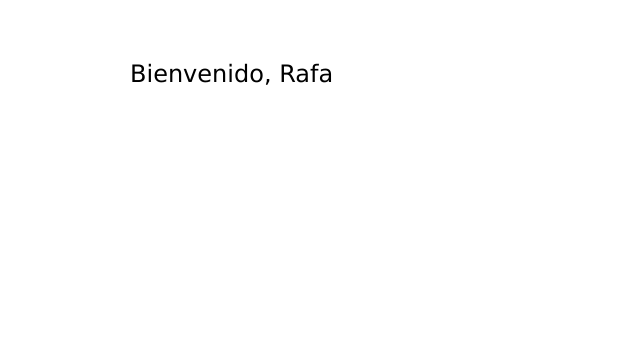
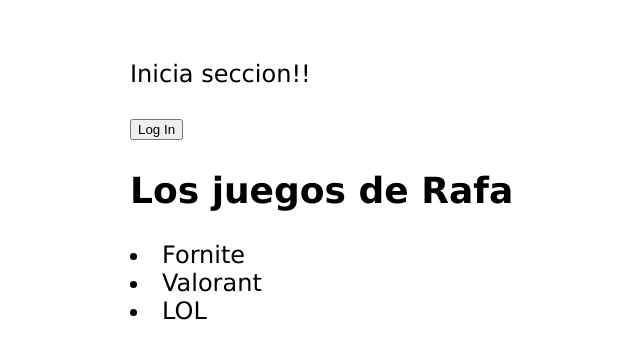
Before and after one commit to RafaelHerrera7/angular-repo, an Angular app in the folder angular-17-main/: page / in a window 1280 px wide. Shown: the top 358 px of the page, without its empty margins (260-900 px from the left). Built offline with nearby package versions, Linux system fonts and the light colour scheme.

Commit message:
subida lunes2

```diff
--- a/angular-17-main/src/app/app.component.ts
+++ b/angular-17-main/src/app/app.component.ts
@@ -1,6 +1,7 @@
 import { Component } from '@angular/core';
 import { RouterOutlet } from '@angular/router';
 import { UserComponent } from './user/user.component';
+import { GamesComponent } from './games/games.component';
 
 @Component({
   selector: 'app-root',
--- /dev/null
+++ b/angular-17-main/src/app/games/games.component.ts
@@ -0,0 +1,36 @@
+import { Component, EventEmitter, Input, Output } from '@angular/core';
+
+@Component({
+  selector: 'app-games',
+  standalone: true,
+  imports: [],
+  template: `
+    <h1>Los juegos de {{ username }}</h1>
+    @for (game of games; track game.id) {
+      <li (click)="fav(game.name)">{{game.name}}</li>
+    }
+  `,
+  styles: ``
+})
+export class GamesComponent {
+  @Input() username = '';
+  @Output() addFavoriteEvent = new EventEmitter<string>();
+
+  games = [
+    {
+      id: 1,
+      name: 'Fornite'
+    },
+    {
+      id: 2,
+      name: 'Valorant'
+    },
+    {
+      id: 3,
+      name: 'LOL'
+    }
+  ]
+  fav(gameName: string){
+    this.addFavoriteEvent.emit(gameName)
+  }
+}
--- a/angular-17-main/src/app/user/user.component.css
+++ b/angular-17-main/src/app/user/user.component.css
@@ -4,3 +4,9 @@
     padding-top: 36px;
     font-size: 24px;
 }
+
+img {
+    width: 64px;
+    height: 64px;
+    border-radius: 50%;
+}
--- a/angular-17-main/src/app/user/user.component.html
+++ b/angular-17-main/src/app/user/user.component.html
@@ -1,7 +1,14 @@
 <section>
     @if (isLoggedIn){
         <p>Bienvenido, {{ username }}</p>
+        <img (click)="greet()" src="https://github.com/rafaelherrera7.png" alt="alt">
     } @else {
         <p>Inicia seccion!!</p>
+        <button (click)="isLoggedIn = true">Log In</button>
+    }
+    <app-games (addFavoriteEvent)="getFavorite($event)" username="{{ username }}"></app-games>
+
+    @if (favGame != '') {
+        <p> tu juego fav es {{ favGame }}</p>
     }
 </section>
--- a/angular-17-main/src/app/user/user.component.ts
+++ b/angular-17-main/src/app/user/user.component.ts
@@ -1,13 +1,25 @@
 import { Component } from '@angular/core';
+import { GamesComponent } from '../games/games.component';
 
 @Component({
   selector: 'app-user',
   standalone: true,
-  imports: [],
+  imports: [GamesComponent],
   templateUrl: './user.component.html',
   styleUrl: './user.component.css'
 })
 export class UserComponent {
   username =  'Rafa';
-  isLoggedIn = true;
+  isLoggedIn = false;
+  favGame = '';
+
+  getFavorite(gameName: string) {
+    this.favGame = gameName;
+
+  }
+
+  greet() {
+    alert('Hello!')
+  }
+
 }
```
